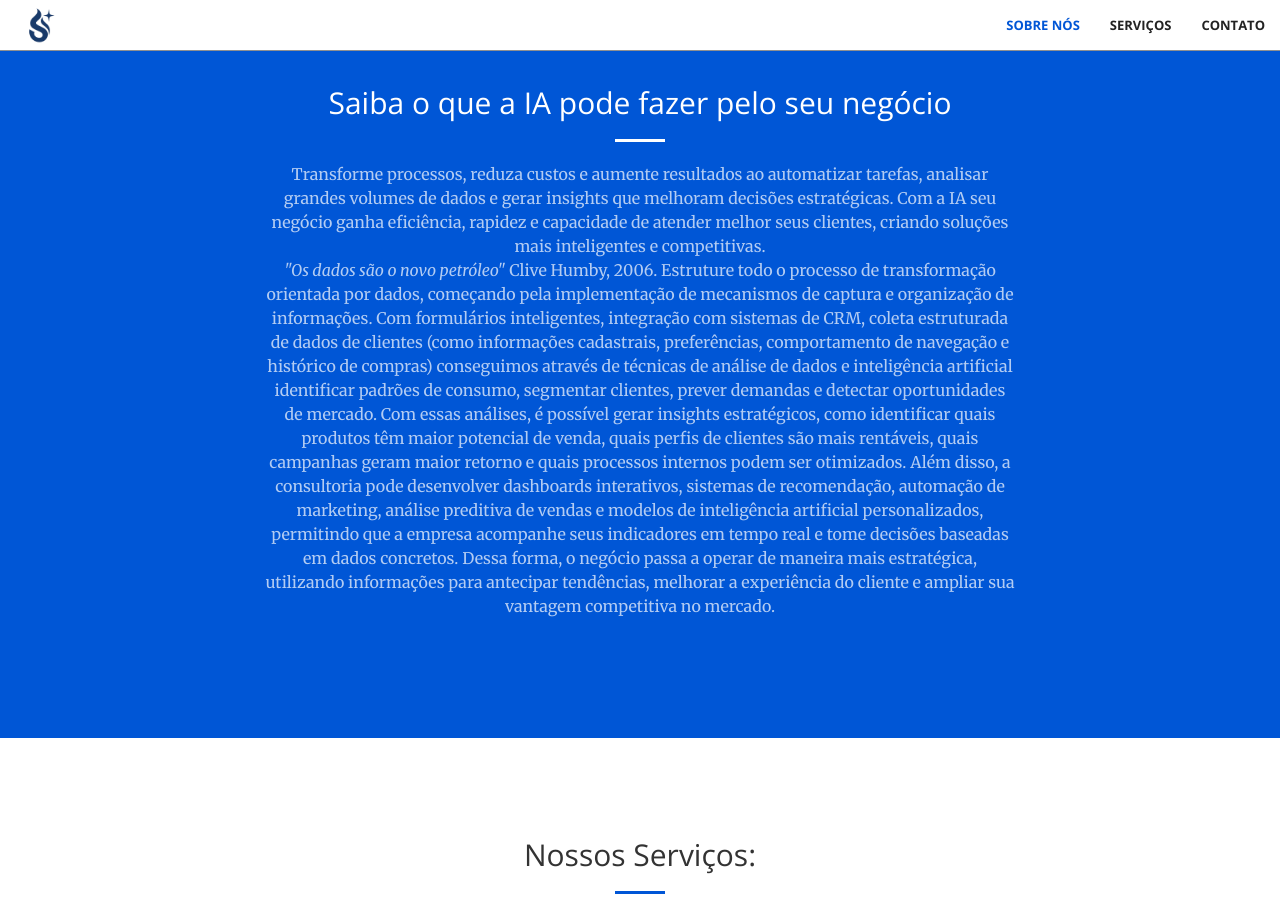
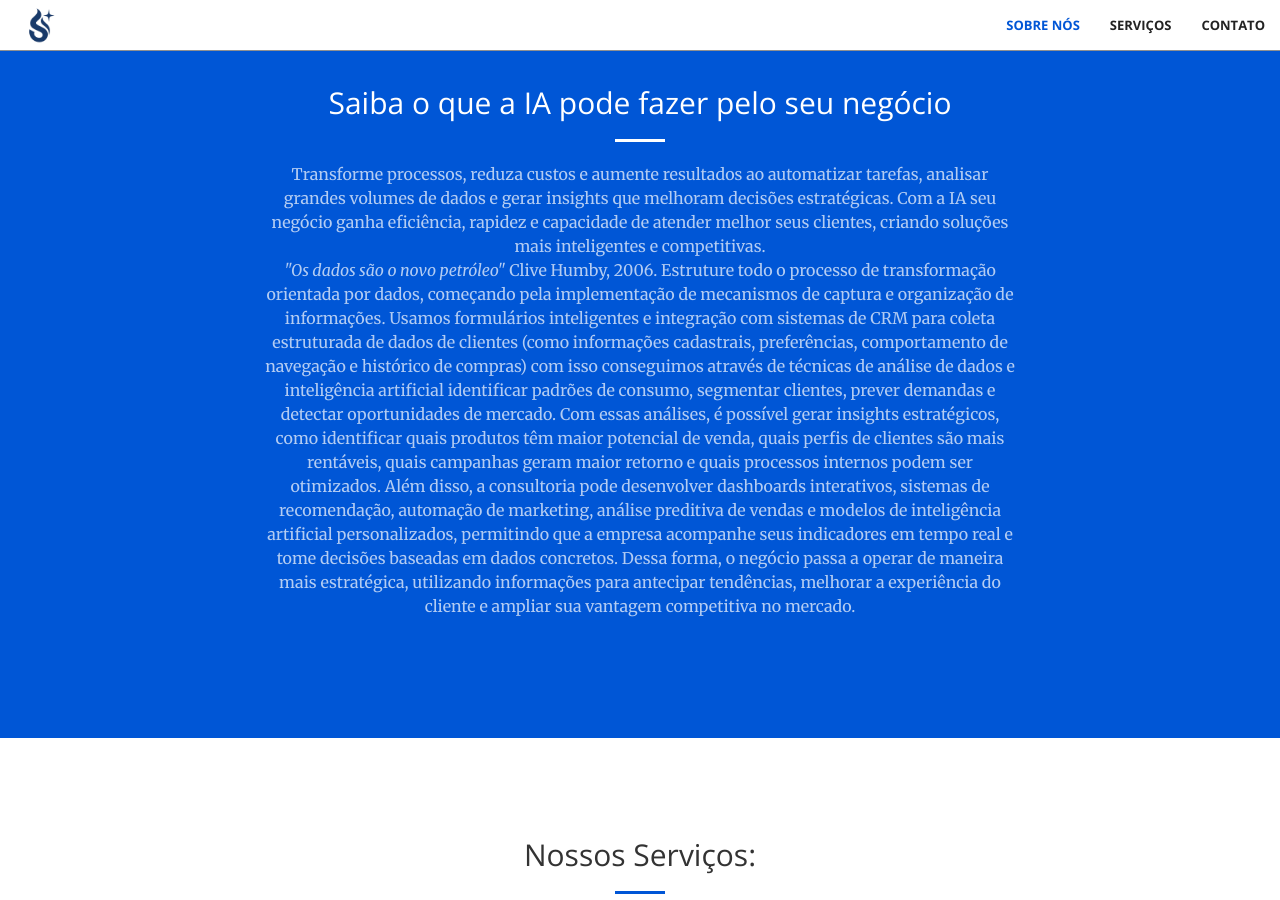
Before and after one commit to Benfluc/sparkia, a Jekyll site: the page built from index.html, in a window 1280 px wide and 900 px high, scrolled down 914 px. Built offline with Jekyll 4.4.1, drawn with Linux system fonts in a browser that asks for light colours.

Commit message:
Refactor text for clarity in call-to-action.html

```diff
--- a/_includes/call-to-action.html
+++ b/_includes/call-to-action.html
@@ -13,8 +13,8 @@
 
 
                     Estruture todo o processo de transformação orientada por dados, começando pela implementação de mecanismos de captura e organização de informações.
-                    Com formulários inteligentes, integração com sistemas de CRM, coleta estruturada de dados de clientes
-                    (como informações cadastrais, preferências, comportamento de navegação e histórico de compras) conseguimos através de técnicas de análise de dados
+                    Usamos formulários inteligentes e integração com sistemas de CRM para coleta estruturada de dados de clientes
+                    (como informações cadastrais, preferências, comportamento de navegação e histórico de compras) com isso conseguimos através de técnicas de análise de dados
                     e inteligência artificial identificar padrões de consumo, segmentar clientes, prever demandas e detectar oportunidades de mercado.
 
                     Com essas análises, é possível gerar insights estratégicos, como identificar quais produtos têm maior potencial de venda, quais perfis de clientes
```
